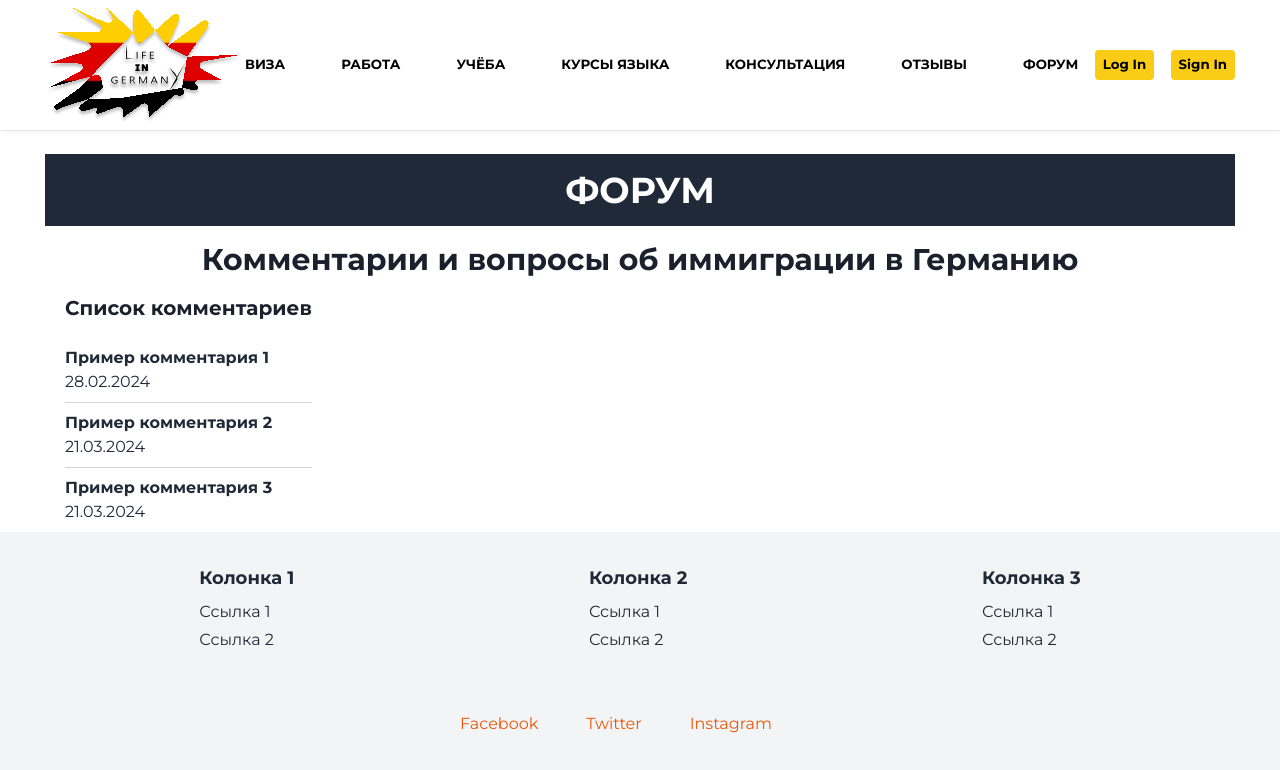
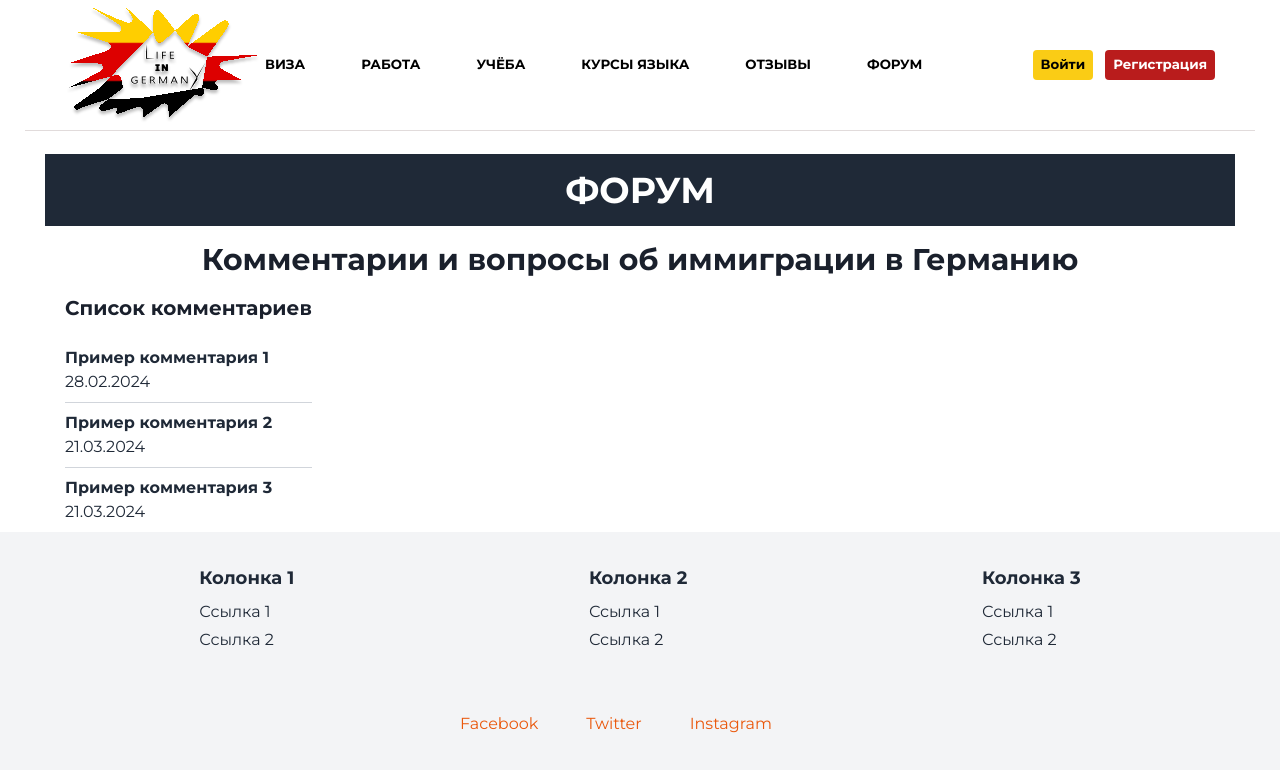
Before and after one commit to Katyxel/Germany, a Next.js app: page /forum in a window 1280 px wide. Shown: the top 770 px of the page. Built offline with nearby package versions, Linux system fonts and the light colour scheme; data requests are answered from the project's data file.

Commit message:
правки в навигации, форуме и комментариях

```diff
--- a/src/components/CommentInput/CommentInput.jsx
+++ b/src/components/CommentInput/CommentInput.jsx
@@ -1,4 +1,4 @@
-import React, { useState } from 'react';
+import React, { useState } from "react";
 
 /**
  * Компонент для ввода комментария.
@@ -9,10 +9,10 @@ import React, { useState } from 'react';
  * @param {object} props - Свойства компонента.
  * @param {function} props.addComment - Функция для добавления комментария.
  * @param {function} props.setNewCommentId - Функция для установки ID нового комментария.
- * @returns {JSX.Element} JSX-элемент компонента CommentInput.
+ * @returns {ReactNode} - Возвращает элемент инпута после добавления комментария.
  */
 const CommentInput = ({ addComment, setNewCommentId }) => {
-  const [text, setText] = useState('');
+  const [text, setText] = useState("");
 
   /**
    * Обработчик отправки формы.
@@ -24,14 +24,15 @@ const CommentInput = ({ addComment, setNewCommentId }) => {
    */
   const handleSubmit = async (e) => {
     e.preventDefault();
-    if (text.trim() === '') {
+    if (text.trim() === "") {
       return; // Не добавляем пустые комментарии
     }
     const newComment = await addComment(text);
-    if (newComment && newComment.id) { // Проверяем, что newComment не undefined и имеет свойство id
+    if (newComment && newComment.id) {
+      // Проверяем, что newComment не undefined и имеет свойство id
       setNewCommentId(newComment.id); // Устанавливаем ID нового комментария
     }
-    setText(''); // Очищаем поле ввода после добавления комментария
+    setText(""); // Очищаем поле ввода после добавления комментария
   };
 
   return (
@@ -41,9 +42,14 @@ const CommentInput = ({ addComment, setNewCommentId }) => {
         onChange={(e) => setText(e.target.value)}
         placeholder="Введите комментарий..."
         rows={4}
-        className="border border-gray-300 rounded-md p-2 w-full focus:outline-none focus:border-blue-500"
+        className="border border-gray-300 rounded-md p-2 w-full focus:outline-none focus:border-gray-700"
       ></textarea>
-      <button type="submit" className="mt-2 bg-blue-500 text-white px-3 py-1 rounded">Добавить комментарий</button>
+      <button
+        type="submit"
+        className="my-4 bg-yellow-500 focus:bg-gray-700 text-white px-3 py-1 rounded"
+      >
+        Добавить комментарий
+      </button>
     </form>
   );
 };
--- a/src/components/CommentList/CommentList.jsx
+++ b/src/components/CommentList/CommentList.jsx
@@ -101,13 +101,7 @@ const CommentList = ({ comments, setComments, isAuthenticated }) => {
         <ul className="divide-y divide-gray-300">
           {comments.map((comment) => (
             <li key={comment.id} className="py-2">
-              <div
-                style={{
-                  display: "flex",
-                  alignItems: "center",
-                  justifyContent: "space-between",
-                }}
-              >
+              <div className="flex justify-between items-center">
                 <div>
                   {editingCommentId === comment.id ? (
                     <textarea
@@ -126,13 +120,13 @@ const CommentList = ({ comments, setComments, isAuthenticated }) => {
                 {isAuthenticated && userId === comment.userId && (
                   <div>
                     {editingCommentId === comment.id ? (
-                      <button onClick={handleSaveEdit}>Сохранить</button>
+                      <button className="bg-green-500 text-white py-1 px-2 rounded-md mr-2" onClick={handleSaveEdit}>Сохранить</button>
                     ) : (
-                      <button onClick={() => handleEdit(comment.id)}>
+                      <button className="bg-gray-500 text-white py-1 px-2 rounded-md mr-2" onClick={() => handleEdit(comment.id)}>
                         Изменить
                       </button>
                     )}
-                    <button onClick={() => handleDelete(comment.id)}>
+                    <button className="bg-red-500 text-white py-1 px-2 rounded-md" onClick={() => handleDelete(comment.id)}>
                       Удалить
                     </button>
                   </div>
--- a/src/components/Forum/Forum.jsx
+++ b/src/components/Forum/Forum.jsx
@@ -66,7 +66,12 @@ const Forum = () => {
               {isAuthenticated ? (
                 <div>
                   <CommentInput addComment={(text) => addComment(text, userId)} setNewCommentId={setNewCommentId} />
-                  <button onClick={handleLogout}>Log Out</button>
+                  <button
+  onClick={handleLogout}
+  className="bg-red-800 hover:bg-gray-500 text-white py-1 px-2 rounded-md"
+>
+ Выйти
+</button>
                 </div>
               ) : (
                 <div>
--- a/src/components/Navigation/Navigation.jsx
+++ b/src/components/Navigation/Navigation.jsx
@@ -23,7 +23,6 @@ const Navigation = ()  => {
     { name: "РАБОТА", path: '/work' },
     { name: "УЧЁБА", path: "/student" },
     { name: "КУРСЫ ЯЗЫКА", path: "/courses" },
-    { name: "КОНСУЛЬТАЦИЯ", path: "/consult" },
     { name: "ОТЗЫВЫ", path: "/feedbacks" },
     { name: "ФОРУМ", path: "/forum" },
   ];
@@ -57,11 +56,11 @@ const Navigation = ()  => {
   };
 
   return (
-    <header className={styles.header}>
+    <header className= {styles.header}>
     <div className="container flex justify-between items-center">
       <div className="flex items-center">
         <Link href="/" passHref className="inline-flex items-center">
-          <svg onClick={() => window.location.href = "/"} width="200" height="130" viewBox="0 0 242 144" fill="none" xmlns="http://www.w3.org/2000/svg">
+          <svg width="200" height="130" viewBox="0 0 242 144" fill="none" xmlns="http://www.w3.org/2000/svg">
 <g filter="url(#filter0_d_0_1)">
 <path d="M170 69L160.132 87.0771V89.9755L150 104L159.068 87.099L150 74.6667L157.358 82.1333L159.391 85.6771C159.416 85.7208 159.49 85.8813 159.613 86.1583H159.632C159.674 86.0344 159.754 85.874 159.872 85.6771L162 82.1333L170 69Z" fill="black"/>
 <path d="M148.4 94.4023H147.009L142.025 87.7051C141.899 87.5371 141.795 87.3613 141.714 87.1777H141.673C141.71 87.3574 141.728 87.7422 141.728 88.332V94.4023H140.593V86H142.065L146.914 92.5918C147.117 92.8652 147.247 93.0527 147.306 93.1543H147.333C147.288 92.9121 147.265 92.5 147.265 91.918V86H148.4V94.4023Z" fill="black"/>
@@ -122,20 +121,22 @@ const Navigation = ()  => {
         ))}
       </nav>
     </div>
+    <div className="buttons-container">
           <button
-          className="bg-yellow-400 hover:bg-yellow-600 text-black font-bold py-1 px-2 rounded"
+            className="bg-yellow-400 hover:bg-yellow-600 text-black font-bold py-1 px-2 rounded mr-3"
             style={{ height: '30px' }}
             onClick={openModal}
           >
-          Log In
+            Войти
           </button>
           <button
-          className="bg-yellow-400 hover:bg-yellow-600 text-black font-bold py-1 px-2 rounded"
+            className="bg-red-700 hover:bg-red-500 text-white font-bold py-1 px-2 rounded"
             style={{ height: '30px' }}
             onClick={openRegistrationModal}
           >
-          Sign In
+            Регистрация
           </button>
+        </div>
       </div>
       {isModalOpen && <LoginModal closeModal={() => setIsModalOpen(false)} />}
       {isRegistrationModalOpen && <RegistrationForm closeModal={() => setIsRegistrationModalOpen(false)} />}
--- a/src/components/Navigation/Navigation.module.css
+++ b/src/components/Navigation/Navigation.module.css
@@ -1,18 +1,32 @@
 .header {
+  /* Основной фон заголовка */
   background-color: #fff;
+  /* Определение расположения элементов внутри заголовка */
   display: flex;
   align-items: center;
   justify-content: space-between;
+  /* Минимальная высота заголовка */
   min-height: 70px;
+  /* Настройки шрифта */
   font-weight: bold;
   font-size: smaller;
+  /* Переполнение содержимого, скрытого, если оно выходит за пределы */
   overflow: hidden;
+  /* Максимальная ширина заголовка */
+  max-width: 1230px;
+  /* Центрирование заголовка на странице */
+  margin: 0 auto;
+  /* Внутренние отступы заголовка */
+  padding: 0 20px;
+  /* Ширина заголовка в процентах */
+  width: 100%;
 
+  /* Параметры тени */
   --tw-shadow: 0 1px 3px 0 rgb(0 0 0 / 0.1), 0 1px 2px -1px rgb(0 0 0 / 0.1);
   --tw-shadow-colored: 0 1px 3px 0 var(--tw-shadow-color),
     0 1px 2px -1px var(--tw-shadow-color);
-  box-shadow: var(--tw-ring-offset-shadow, 0 0 #0000),
-    var(--tw-ring-shadow, 0 0 #0000), var(--tw-shadow);
+  /* Применение тени к заголовку */
+  box-shadow: var(--tw-ring-offset-shadow, 0 0 #c6b6b600), 0 1px 0 #e1dbdb; /* Только нижняя тень */
 }
 
 .header_title {
@@ -29,3 +43,8 @@
 .navItem:hover {
   color: #c80202eb; /* Новый цвет текста при наведении */
 }
+
+/* Стили для активного пункта меню */
+.activeNavItem {
+  color: #c80202eb; /* Цвет текста для активного пункта */
+}
--- a/src/pages/_app.jsx
+++ b/src/pages/_app.jsx
@@ -16,7 +16,7 @@ const App = ({ Component, pageProps }) => {
     <>
       <ChakraProvider>
         <Head>
-          <title>My first template</title>
+          <title>LifeInGermany</title>
           <meta httpEquiv="X-UA-Compatible" content="IE=edge" />
           <meta name="viewport" content="width=device-width, initial-scale=1.0" />
           <style jsx global>{`
```
Lines whose indentation alone changed are shown as unchanged.
